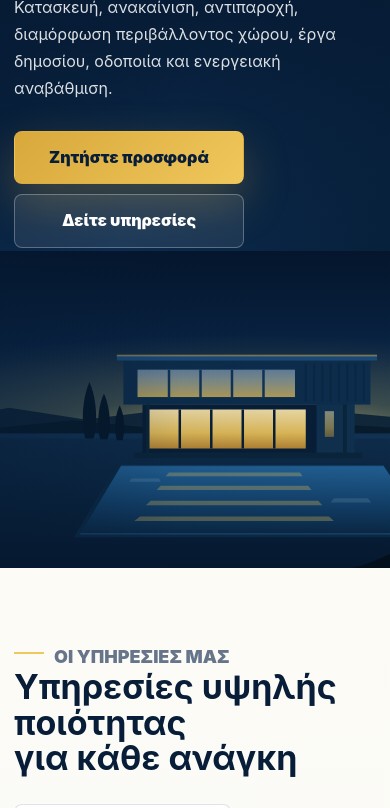
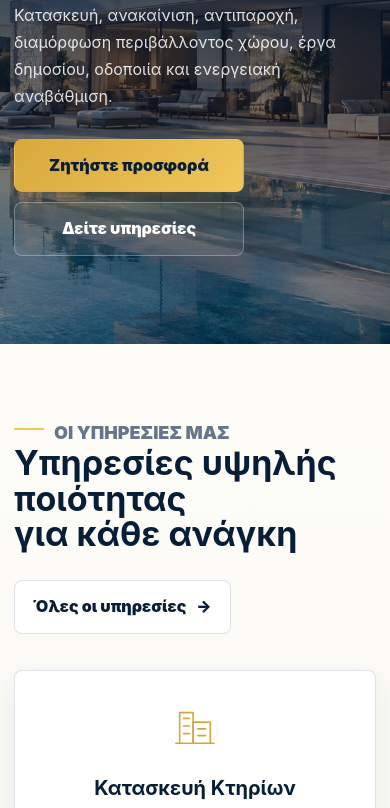
Before and after one commit to topciuconstruction/website, a plain HTML site: page index.html in a window 390 px wide. Shown: the part 361-1169 px from the top of the page. Drawn offline with Linux system fonts and the light colour scheme.

Commit message:
Replace the hero illustration with a villa photograph
- Add assets/hero-villa.jpg (1672x941, 352KB) supplied by the client
- Tune the navy scrim so the headline stays legible over the bright
  sunset on the left, and switch mobile to a full cover so the photo no
  longer meets the gradient in a visible seam
- Drop the SVG illustration it supersedes

Co-Authored-By: Claude Opus 5 <noreply@anthropic.com>
Claude-Session: https://claude.ai/code/session_01B2KYeF3aGbA5aSNrL7EWXm

```diff
--- a/styles.css
+++ b/styles.css
@@ -942,8 +942,8 @@ h2 {
   display: grid;
   align-items: center;
   background:
-    linear-gradient(96deg, #061a33 0%, rgba(6, 26, 51, 0.94) 24%, rgba(7, 32, 58, 0.66) 44%, rgba(7, 32, 58, 0.22) 62%, rgba(6, 26, 51, 0.08) 100%),
-    url("assets/hero-villa.svg") right center / cover no-repeat,
+    linear-gradient(96deg, rgba(6, 26, 51, 0.96) 0%, rgba(6, 26, 51, 0.9) 26%, rgba(7, 32, 58, 0.62) 45%, rgba(7, 32, 58, 0.24) 62%, rgba(6, 26, 51, 0.12) 100%),
+    url("assets/hero-villa.jpg") right center / cover no-repeat,
     linear-gradient(115deg, #061a33 0%, #0e3157 46%, #082441 78%, #061a33 100%);
 }
 
@@ -1219,10 +1219,10 @@ h2 {
 @media (max-width: 980px) {
   .hero {
     min-height: 0;
-    padding: 56px 0 320px;
+    padding: 64px 0 88px;
     background:
-      linear-gradient(180deg, #061a33 0%, rgba(6, 26, 51, 0.92) 34%, rgba(6, 26, 51, 0.35) 58%, rgba(6, 26, 51, 0) 78%),
-      url("assets/hero-villa.svg") 75% bottom / 170% auto no-repeat,
+      linear-gradient(178deg, rgba(6, 26, 51, 0.95) 0%, rgba(6, 26, 51, 0.88) 34%, rgba(6, 26, 51, 0.55) 62%, rgba(6, 26, 51, 0.32) 100%),
+      url("assets/hero-villa.jpg") 68% center / cover no-repeat,
       linear-gradient(115deg, #061a33 0%, #0e3157 46%, #082441 78%, #061a33 100%);
   }
 
```
Also changed, not shown: assets/hero-villa.jpg (added), assets/hero-villa.svg (deleted).
